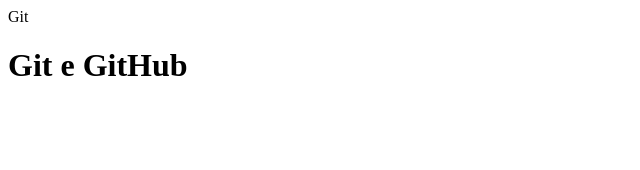
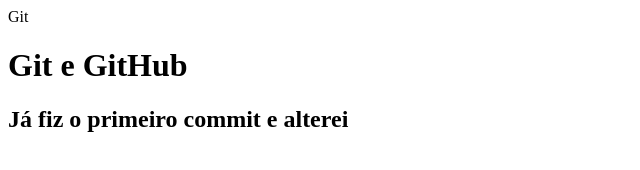
Before and after one commit to joaocarlospinto/git, a plain HTML site: page index.html in a window 1280 px wide. Shown: the whole page, without its empty margins (0-640 px from the left). Drawn offline with Linux system fonts and the light colour scheme.

Commit message:
commit numero 2

```diff
--- a/index.html
+++ b/index.html
@@ -2,5 +2,6 @@
     <head>Git</head>
     <body>
         <h1>Git e GitHub</h1>
+        <h2>Já fiz o primeiro commit e alterei</h2>
     </body>
 </html>
```
